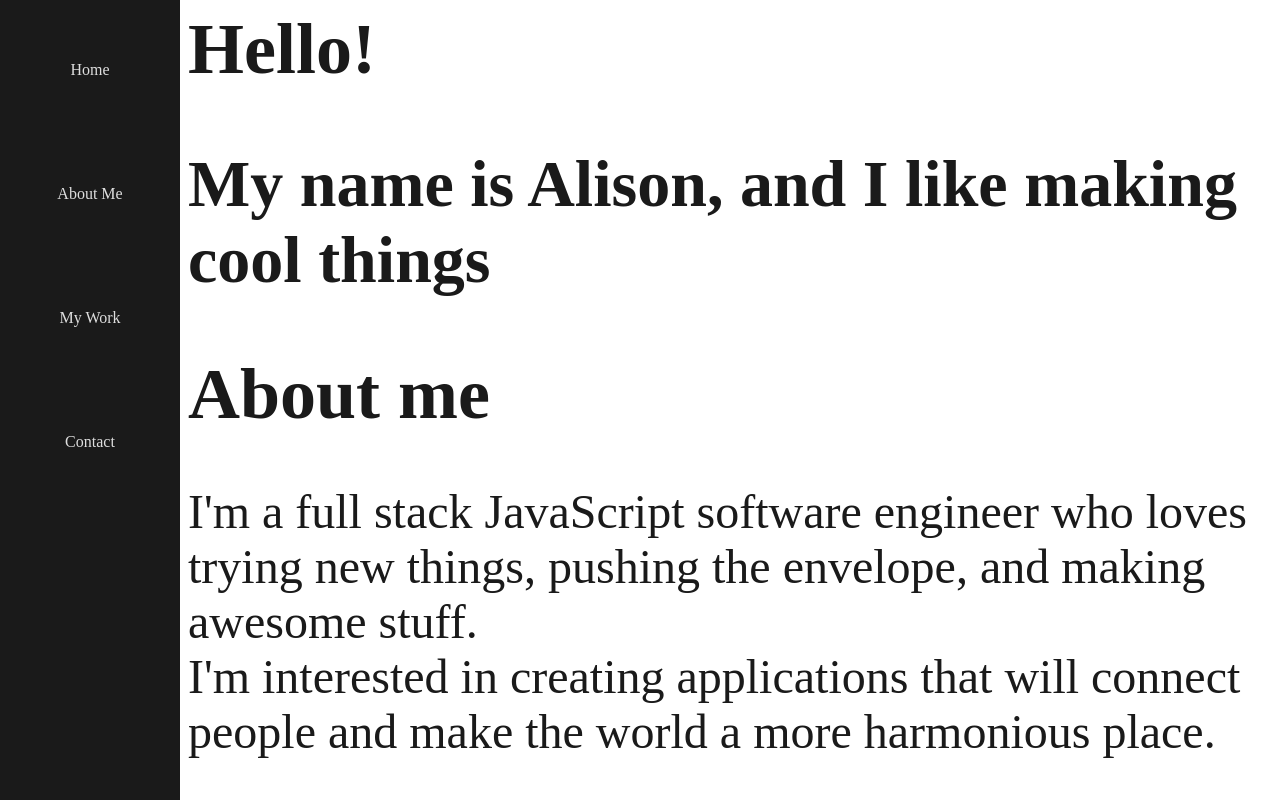
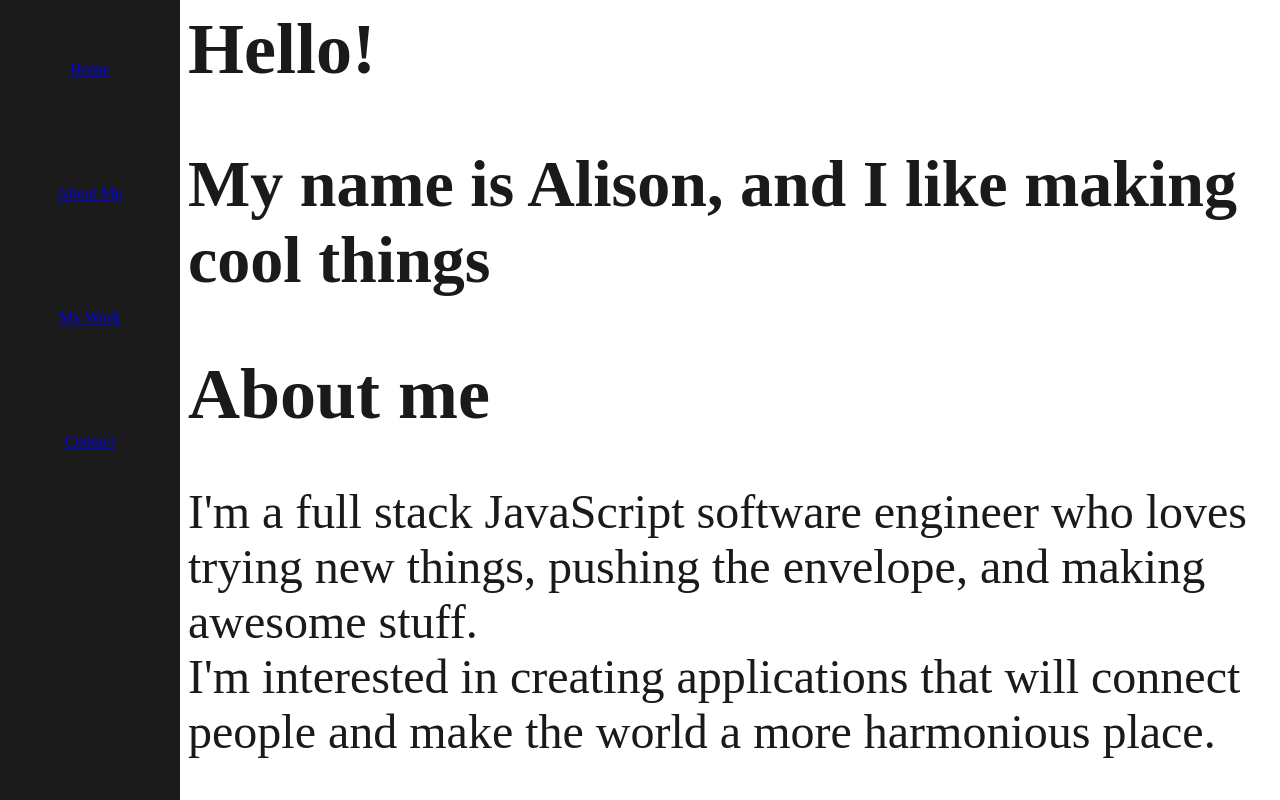
Before and after one commit to shimoal/personal_site, a React app: page / in a window 1280 px wide. Shown: the top 800 px of the page. Built offline with nearby package versions, Linux system fonts and the light colour scheme.

Commit message:
Change side bar to links

```diff
--- a/src/menu/MenuItem.js
+++ b/src/menu/MenuItem.js
@@ -2,6 +2,6 @@ import React from 'react';
 
 export default function MenuItem(props) {
 	return (
-		<p>{props.name}</p>
+		<p><a href="#">{props.name}</a></p>
 	);
 }
```
